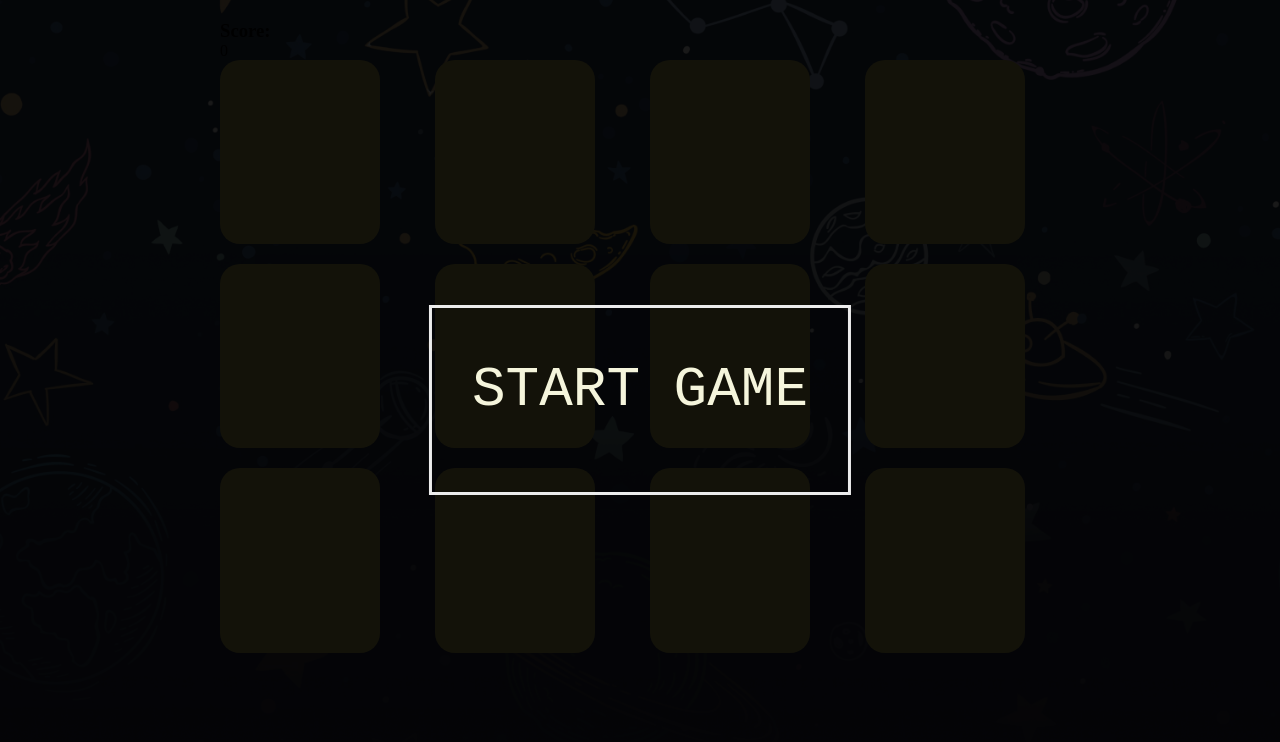
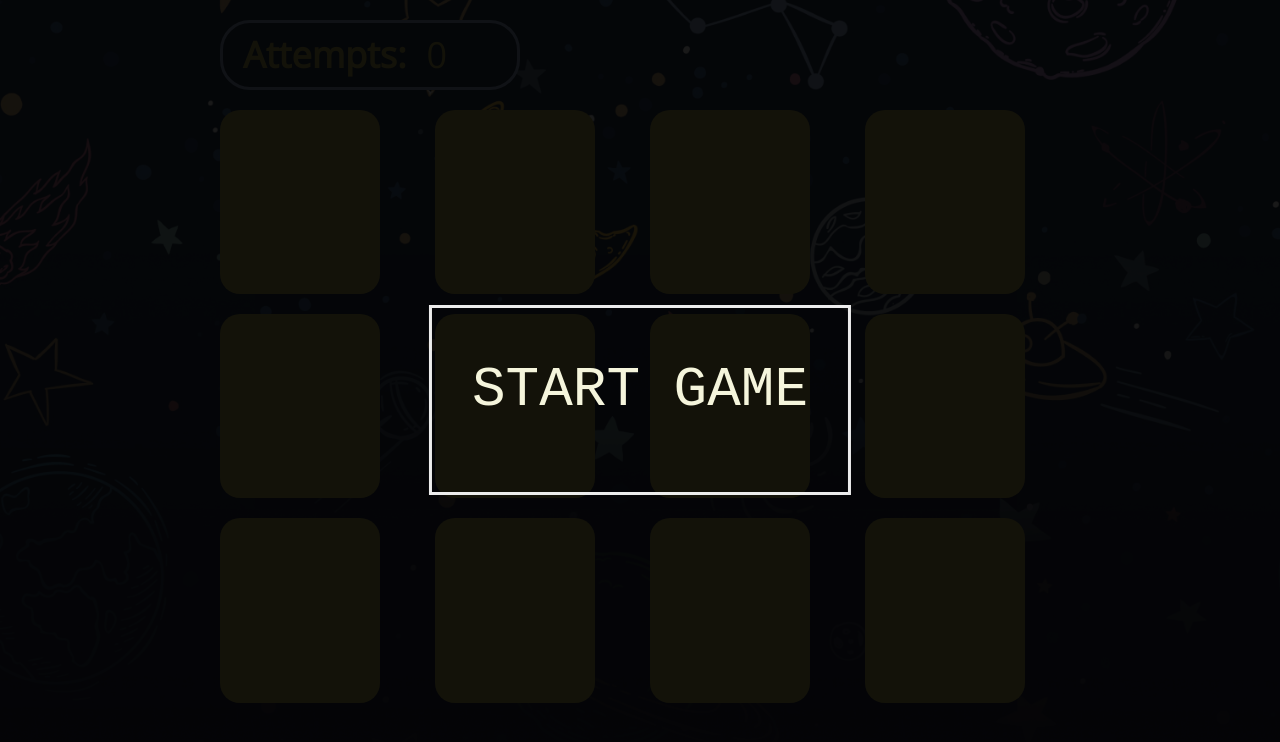
Before and after one commit to annaAzh/rs-school-stage0, a plain HTML site: page random-game/index.html in a window 1280 px wide. Drawn offline with nearby package versions, Linux system fonts and the light colour scheme.

Commit message:
feat: count attempts

```diff
--- a/random-game/index.html
+++ b/random-game/index.html
@@ -4,13 +4,16 @@
   <meta charset="UTF-8">
   <meta http-equiv="X-UA-Compatible" content="IE=edge">
   <meta name="viewport" content="width=device-width, initial-scale=1.0">
+  <link rel="preconnect" href="https://fonts.googleapis.com">
+  <link rel="preconnect" href="https://fonts.gstatic.com" crossorigin>
+  <link href="https://fonts.googleapis.com/css2?family=Open+Sans:wght@300;400&display=swap" rel="stylesheet">
   <link rel="stylesheet" href="style.css">
   <title>Memory-game</title>
 </head>
 <body>
   <div class="container">
     <div class="count-box">
-      <h3 class="score-title">Score:</h3>
+      <h3 class="score-title">Attempts:</h3>
       <span class="score">0</span>
     </div>
     <div class="field">
--- /dev/null
+++ b/random-game/js/attempts.js
@@ -0,0 +1,8 @@
+const score = document.querySelector('.score');
+let countScore = 0;
+score.textContent = countScore;
+
+export default function increaseAttempts() {
+  countScore += 1;
+  score.textContent = countScore;
+}
--- a/random-game/main.js
+++ b/random-game/main.js
@@ -1,9 +1,6 @@
 import data from './data.js';
 import { popup, createPopup, showPopup } from './js/popup.js';
-
-const score = document.querySelector('.score');
-let countScore = 0;
-score.textContent = countScore;
+import increaseAttempts from './js/attempts.js';
 
 const field = document.querySelector('.field');
 createPopup()
@@ -34,6 +31,7 @@ field.addEventListener('click', (e) => {
       cardsName.push(data[id].name);
     }
     if (openCard.length === 2) {
+      increaseAttempts()
       checkTwoCards();
     }
   }
--- a/random-game/style.css
+++ b/random-game/style.css
@@ -60,6 +60,8 @@ body {
   background-position: center center;
   background-size: cover;
   min-height: 100vh;
+  font-family: 'Open Sans', sans-serif;
+  font-weight: 400;
 }
 
 .container {
@@ -139,3 +141,29 @@ body {
   text-align: center;
   margin-bottom: 20px;
 }
+
+
+/*-----score---------*/
+
+.score-title {
+  color: #C2B85B;
+  font-size: 36px;
+  line-height: 150%;
+}
+
+.count-box {
+  display: flex;
+  align-items: center;
+  column-gap: 20px;
+  border: 3px solid #a0bade;
+  border-radius: 30px;
+  background-color: #2b3953;
+  max-width: 300px;
+  padding: 5px 20px;
+  margin-bottom: 20px;
+}
+.score {
+  color: #C2B85B;
+  font-size: 36px;
+  line-height: 150%;
+}
```
